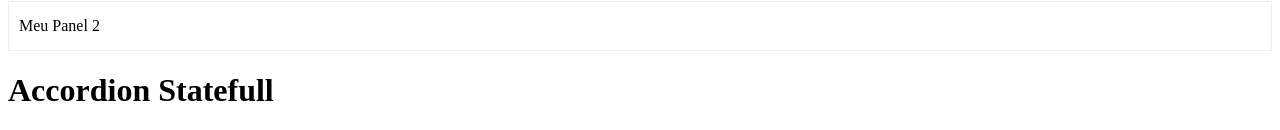
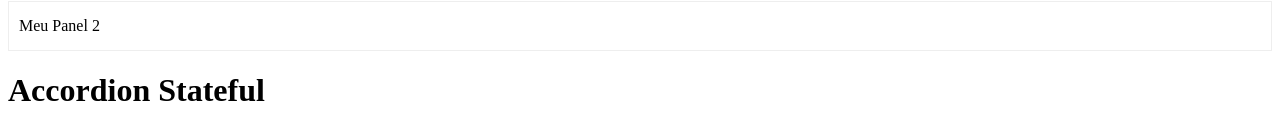
Before and after one commit to vagnerolliver/webcomponents-angular, an Angular app: page / in a window 1280 px wide. Shown: the part 134-264 px from the top of the page. Built offline with nearby package versions, Linux system fonts and the light colour scheme.

Commit message:
text stateful

```diff
--- a/src/app/app.component.html
+++ b/src/app/app.component.html
@@ -11,7 +11,7 @@
 </app-panel>
 
 <h1>
-    Accordion Statefull
+    Accordion Stateful
 </h1>
 
 <app-accordion [collapsed]="true">
```
